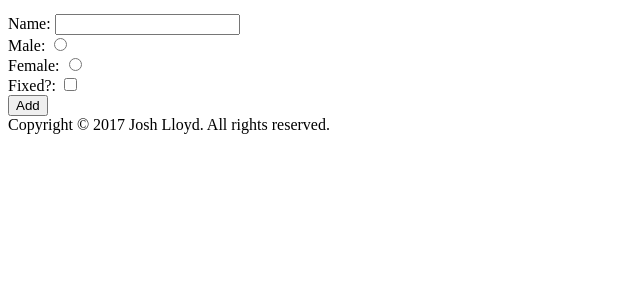
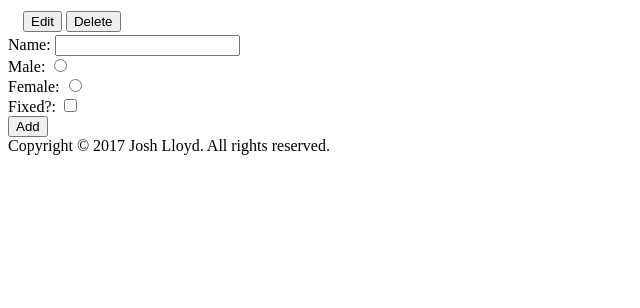
Before and after one commit to joshlloyd1/se26605, a PHP site: page /wk3demo/index.php in a window 1280 px wide. Shown: the top 308 px of the page, without its empty margins (0-640 px from the left). Run offline with PHP 8.4, Linux system fonts and the light colour scheme; tables that the repository leaves empty or names only in its code hold one stand-in row (values such as "Sample post"); data that the repository does not hold is empty.

Commit message:
added buttons to form

```diff
--- a/wk3demo/assets/dogs.php
+++ b/wk3demo/assets/dogs.php
@@ -14,7 +14,10 @@ function getDogsAsTable($db) { // function for printing out the table of dogs
         if($sql->rowCount() > 0) {
             $table = "<table>" . PHP_EOL;// PHP_EOL just is "end of line" and makes a table
             foreach ($dogs as $dog) { // runs for as many rows in $dogs
-                $table .= "<tr><td>" . $dog['name'] . "</td><td>" . $dog['gender'] . "</td><td>" . $dog['fixed'] . "</td></tr>"; // outputs data to table
+                $table .= "<tr><td>" . $dog['name'] . "</td><td>" . $dog['gender'] . "</td><td>" . $dog['fixed'] . "</td>"; // outputs data to table
+                $table .= "<td><form method = 'post' action='#'><input type='hidden' name = 'id' value='". $dog['id'] . "'/><input type='submit' name = 'action' value = 'Edit'/></form></td>";
+                $table .= "<td><form method = 'post' action='#'><input type='hidden' name = 'id' value='". $dog['id'] . "'/><input type='submit' name = 'action' value = 'Delete'/></form></td>";
+                $table .= "</tr>";
             }
             $table .= "</table>" . PHP_EOL; // closes table
         } else {
```
